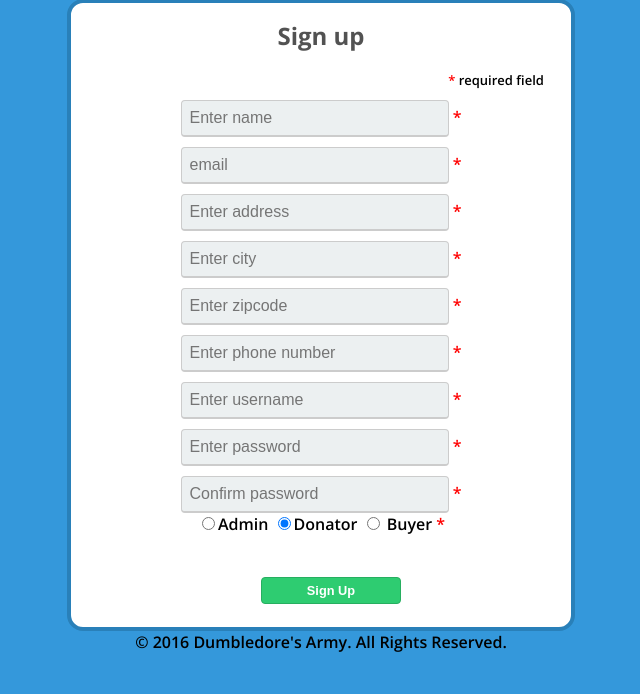
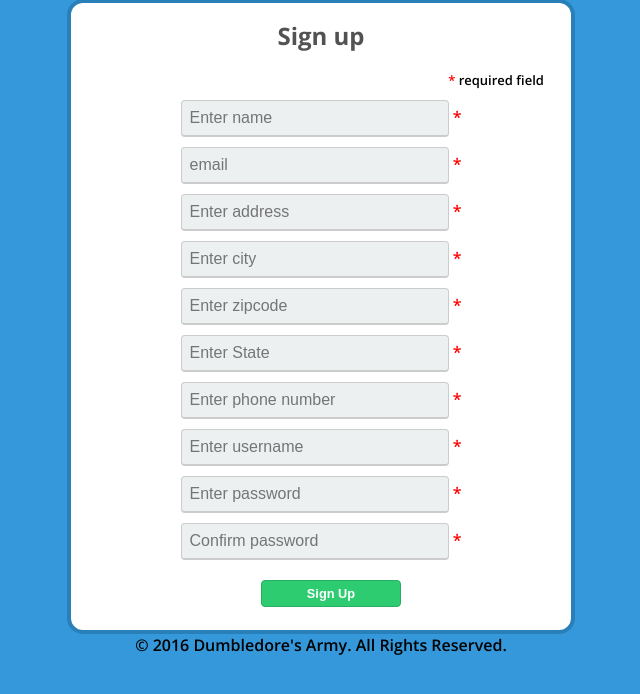
Before and after one commit to gowthamk63/Clothing-Closet, a PHP site: page /register.php in a window 1280 px wide. Shown: the part 16-710 px from the top of the page, without its empty margins (319-959 px from the left). Run offline with PHP 8.4, Linux system fonts and the light colour scheme.

Commit message:
sign up functionality

```diff
--- a/register.php
+++ b/register.php
@@ -32,6 +32,9 @@ include 'signup.php'; ?>
 			<input id="zip" type="text" name="zip" pattern="[0-9]{5}" placeholder="Enter zipcode" onFocus="field_focus(this, 'email');" onblur="field_blur(this, 'email');" class="email" required />
 			<label  for="zip" style="color:red;">*</label>
 
+			<input id="state" type="text" name="state" placeholder="Enter State" onFocus="field_focus(this, 'email');" onblur="field_blur(this, 'email');" class="email" required />
+			<label  for="state" style="color:red;">*</label>
+
 			<input id="phone" type="text" name="phone" placeholder="Enter phone number" onFocus="field_focus(this, 'email');" onblur="field_blur(this, 'email');" class="email" required />
 			<label  for="email" style="color:red;">*</label>
 
@@ -44,11 +47,6 @@ include 'signup.php'; ?>
 			<input id="cpassword" type="password" name="cpassword" placeholder="Confirm password" onFocus="field_focus(this, 'email');" onblur="field_blur(this, 'email');" class="email" required />
 			<label  for="cpassword" style="color:red;">*</label><br>
 
-			<input type="radio" name="admin" value="admin" />Admin
-	 		<input type="radio" name="admin" value="user" checked/>Donator
-	 		<input type="radio" name="admin" value="buyer"/> Buyer
-	 		<label for="admin" style="color:red">*</label><br><br>
-
 			<input class="signup" type="submit" value="Sign Up" name="btn-signup" id="submit">
 
 		</div>
--- /dev/null
+++ b/scripts/001.sql
@@ -0,0 +1,3 @@
+ALTER TABLE `person` CHANGE `name` `name` VARCHAR(120) CHARACTER SET latin1 COLLATE latin1_swedish_ci NOT NULL;
+ALTER TABLE login ADD email VARCHAR(60) AFTER id;
+ALTER TABLE `login` CHANGE `id` `id` INT(20) NOT NULL AUTO_INCREMENT;
--- a/signup.php
+++ b/signup.php
@@ -7,7 +7,9 @@
 if ( isset($_POST['btn-signup']) ) {
   require 'util/connect.php';
 
-  $tbl_name="person"; // Table name
+  //tables for saving user details
+  $tbl_1="person";
+  $tbl_2="login";
 
   //user details
   $name=$_POST['name'];
@@ -19,9 +21,15 @@ if ( isset($_POST['btn-signup']) ) {
   $zip=$_POST['zip'];
   $phone=$_POST['phone'];
 
-  $sql="INSERT INTO $tbl_name(name, password, email, address, city, state, zip) VALUES ('$name', '$password', '$email', '$address', '$city', '$state', '$zip');";// Insert into database
+  // Insert into database
+  $sql_1="INSERT INTO $tbl_1(name, email, address, city, state, zip, phone) VALUES ('$name', '$email', '$address', '$city', '$state', '$zip','$phone');";
+  $con->query($sql_1) or die();
 
-  $con->query($sql) or die(mysql_error($con));
+  $sql_2="INSERT INTO $tbl_2(email,password,personid) VALUES ('$email','$password',$con->insert_id);";
+  $con->query($sql_2) or die();
+  echo "string";
+
+  //verifying insertion and redirecting to login page
   if ($con) {
     header("Location: index.php");
   }
--- a/util/loadConfiguration.php
+++ b/util/loadConfiguration.php
@@ -1,5 +1,4 @@
 <?php
-echo "string";
 error_reporting(E_ALL);
 ini_set('display_errors', 1);
 ini_set("log_errors", 1);
```
